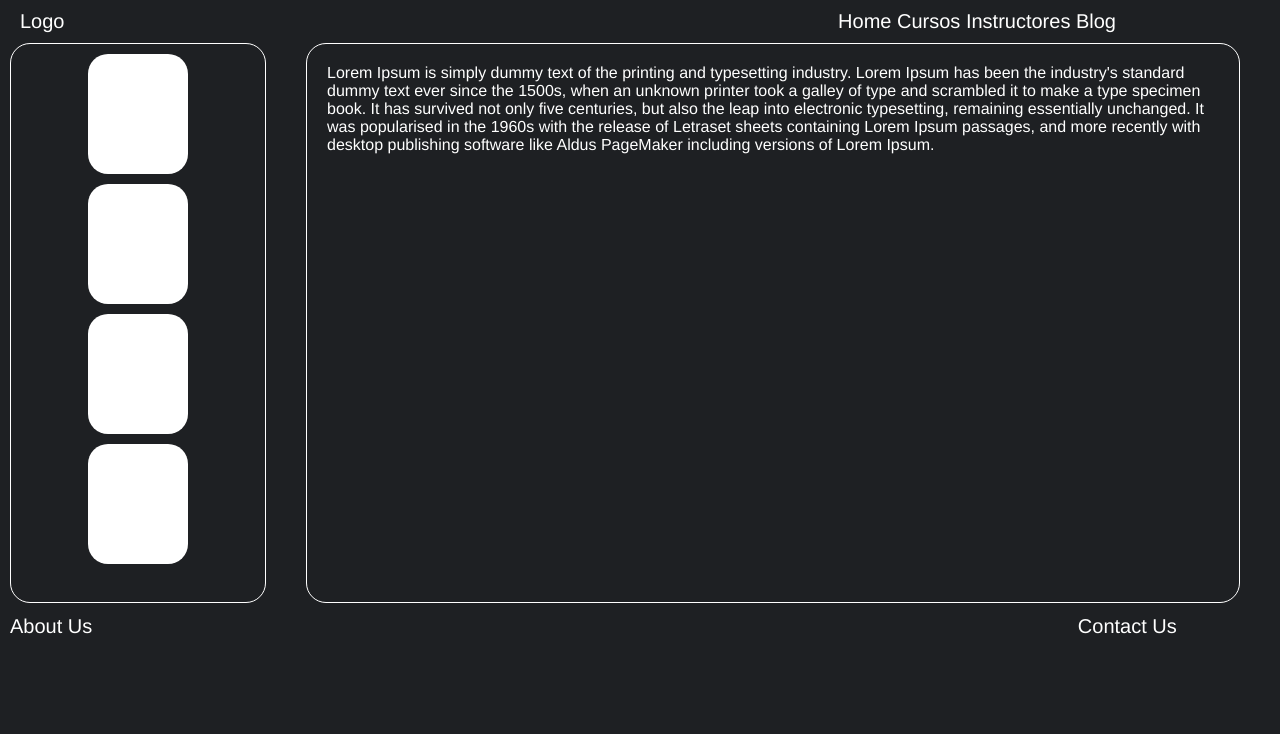
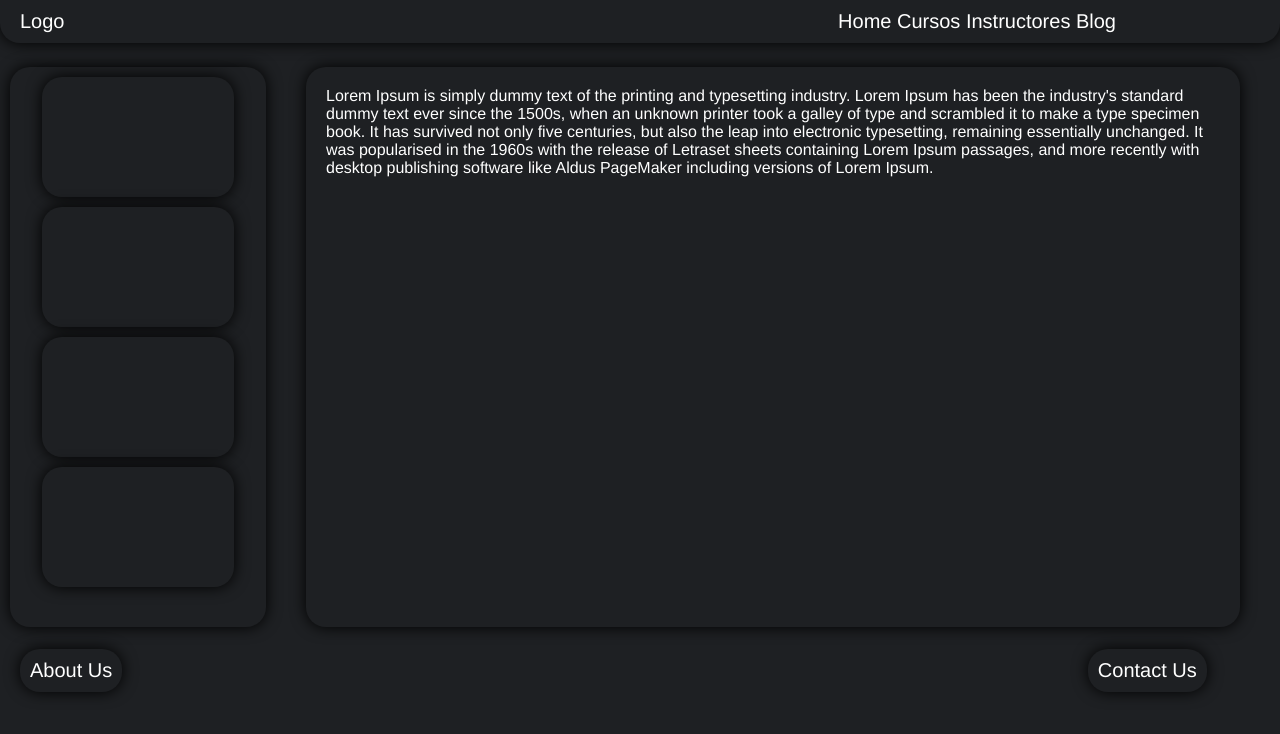
Before and after one commit to cristianoso19/definitivoHTML, a plain HTML site: page RetoLayout/index.html in a window 1280 px wide. Drawn offline with Linux system fonts and the light colour scheme.

Commit message:
Reto layout final

```diff
--- a/RetoLayout/style.css
+++ b/RetoLayout/style.css
@@ -15,9 +15,11 @@ body {
 }
 
 header {
-   heigth: 15vh;
+   heigth: 30vh;
    font-size: 2rem;
    padding: 1rem 2rem;
+   border-radius: 0 0 2rem 2rem;
+   box-shadow: 0 0 1.5rem #000;
 }
 
 
@@ -32,21 +34,22 @@ nav li {
 }
 
 section {
+   margin-top: 3vh;
 }
 
 aside{
    display: inline-block;
    width: 20vw;
    height: 70vh;
-   border: 1px solid white;
    border-radius: 2rem;
+   box-shadow: 0 0 1.5rem #000;
    margin: 0 1rem;
 }
 
 main {
    position: absolute;
    display: inline-block;
-   border: 1px solid white;
+   box-shadow: 0 0 1.5rem #000;
    border-radius: 2rem;
    margin: 0 3rem;
    font-size: 1.6rem;
@@ -60,9 +63,10 @@ main p{
 
 .box {
    display: block;
-   width: 10rem;
-   background-color: #fff;
-   border-radius: 20px;
+   width: 15vw;
+   background-color: #1e2023;
+   border-radius: 2rem;
+   box-shadow: 0 0 1.5rem #000;
    height: 15vh;
    margin: 1rem auto;
 }
@@ -70,6 +74,7 @@ main p{
 footer {
    height: 15vh;
    font-size: 2rem;
+   margin: 2rem 2rem;
 }
 
 footer div {
@@ -79,9 +84,12 @@ footer div {
 }
 
 footer .about{
-
+   border-radius: 2rem;
+   box-shadow: 0 0 1.5rem #000;
 }
 
 footer .contact {
    left: 75vw;
+   border-radius: 2rem;
+   box-shadow: 0 0 1.5rem #000;
 }
```
